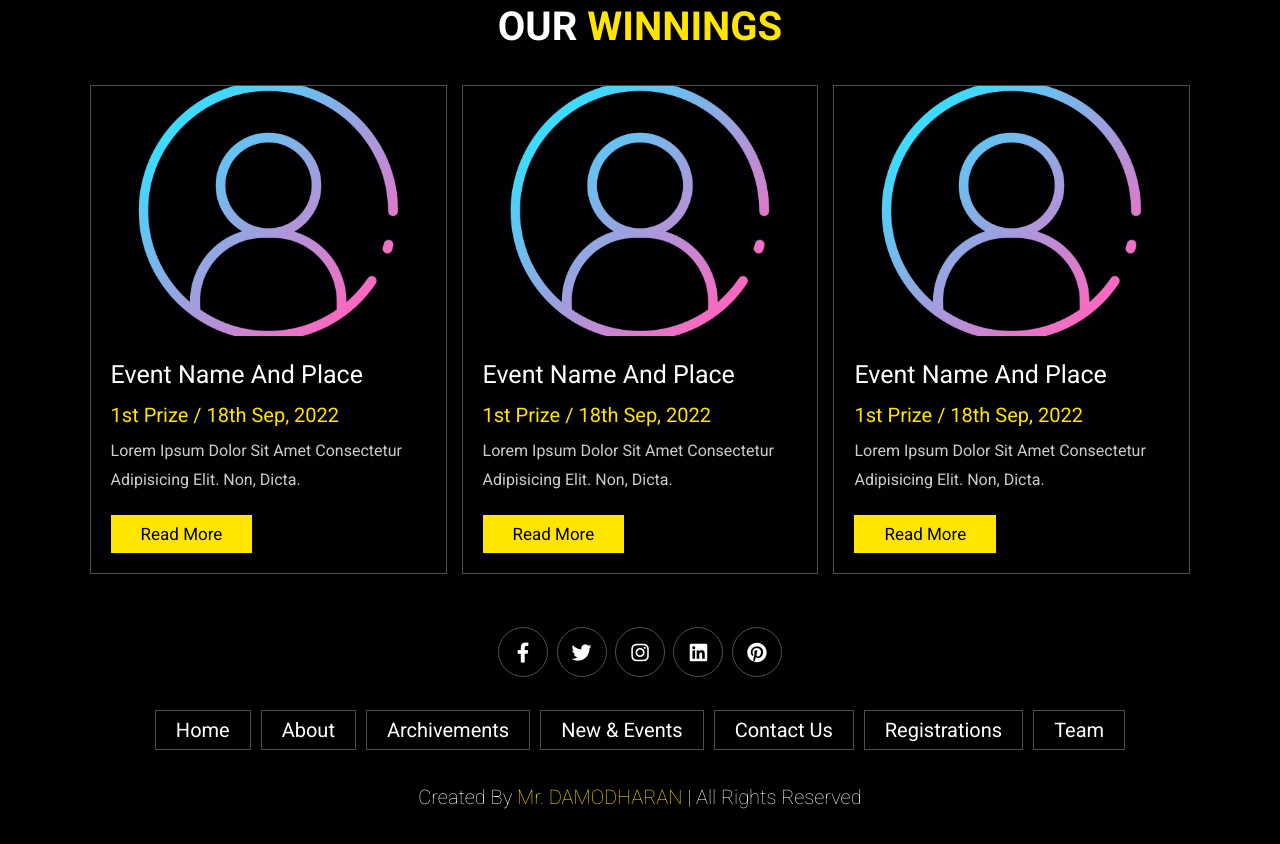
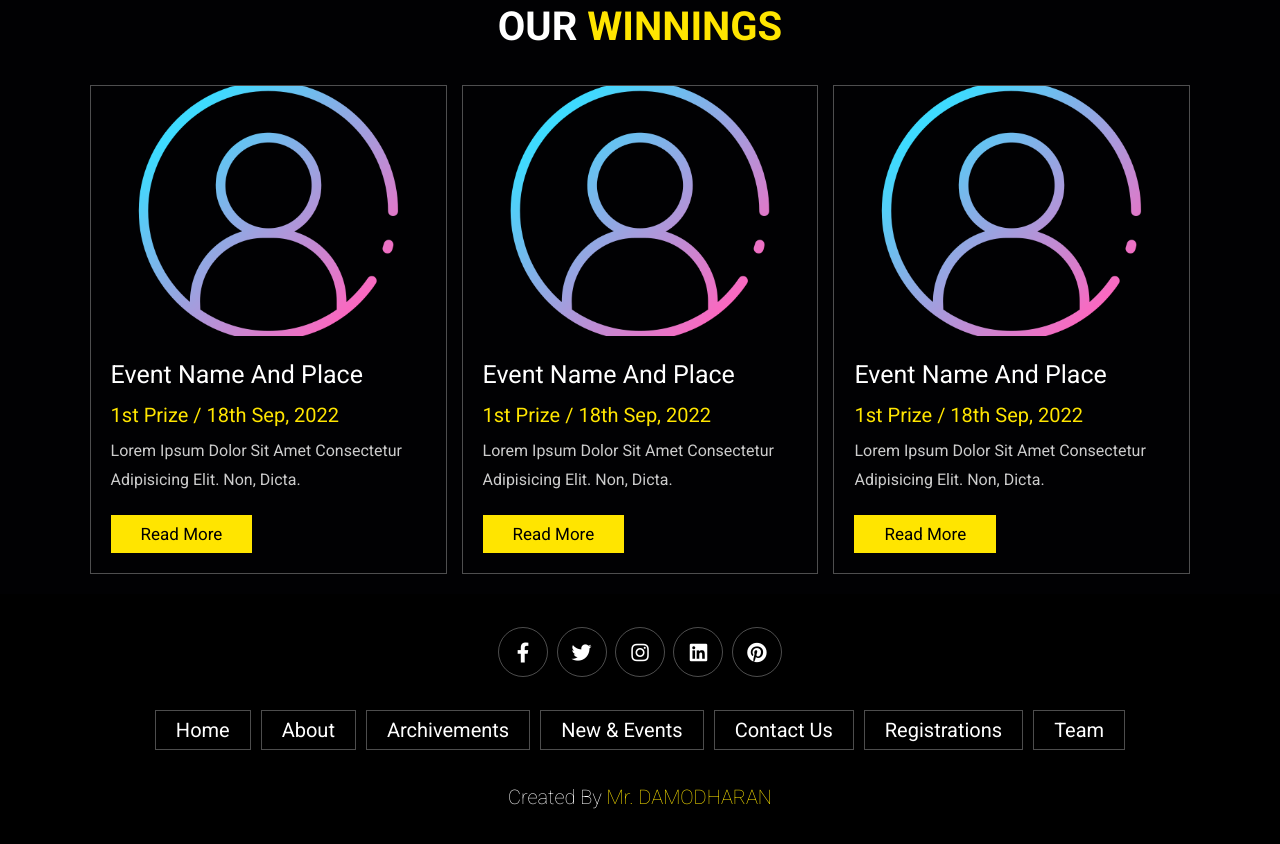
Before and after one commit to Dharan2212/GIT-career, a plain HTML site: page club/index.html in a window 1280 px wide. Shown: the part 4058-4902 px from the top of the page. Drawn offline with Linux system fonts and the light colour scheme.

Commit message:
Update index.html

```diff
--- a/club/index.html
+++ b/club/index.html
@@ -339,7 +339,7 @@
         <a href="#">team</a>
     </div>
 
-    <div class="credit">created by <span>Mr. DAMODHARAN </span> | all rights reserved</div>
+    <div class="credit">created by <span>Mr. DAMODHARAN </span> </div>
 
 </section>
 
```
